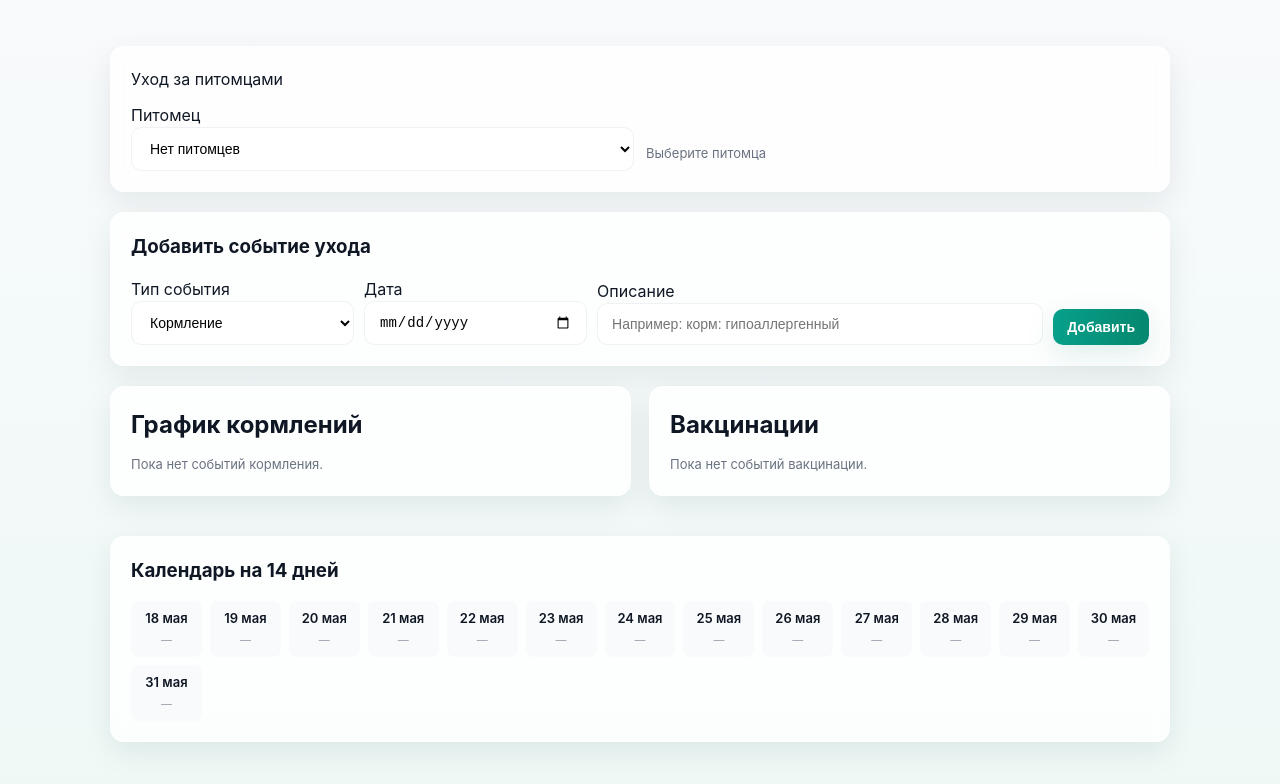
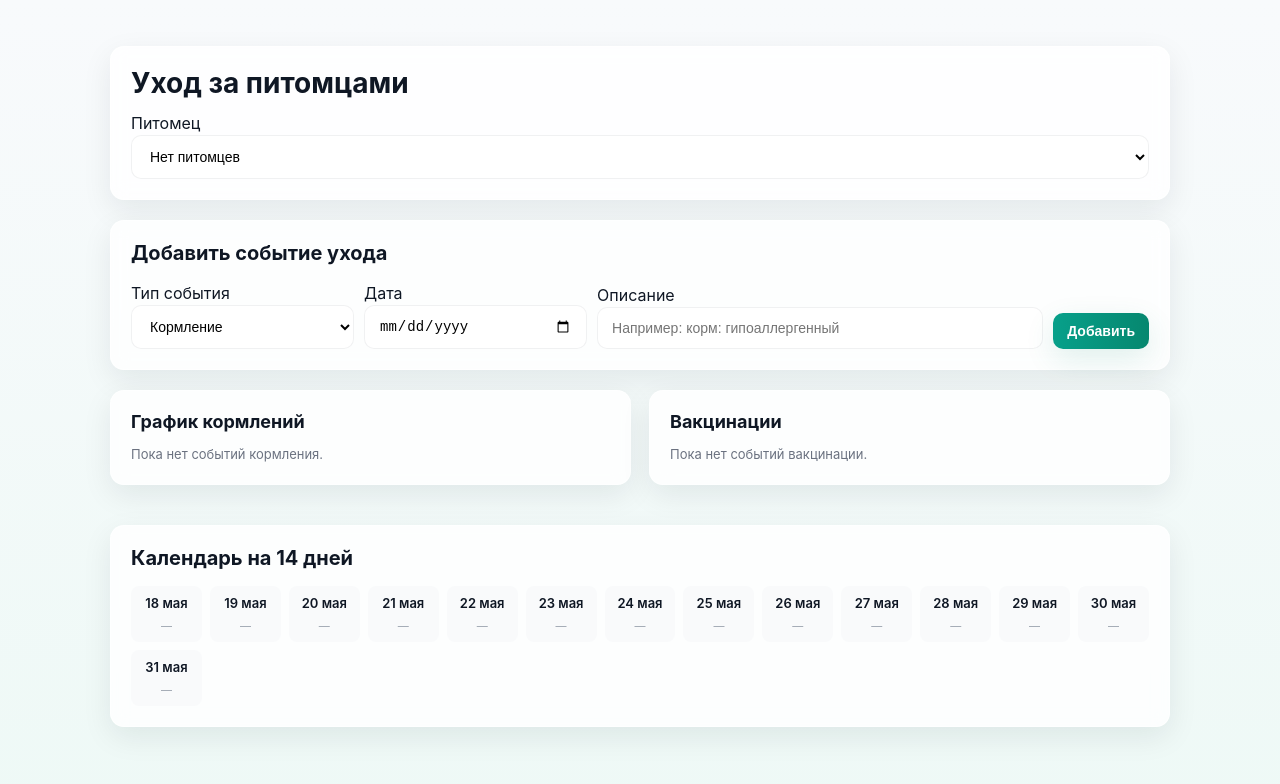
Before and after one commit to twensevts/vetdiary, a React (Vite) app in the folder frontend/: page /care in a window 1280 px wide. Shown: the top 784 px of the page. Built offline with nearby package versions, Linux system fonts and the light colour scheme.

Commit message:
final version?

```diff
--- a/frontend/src/components/PetDetailModal.jsx
+++ b/frontend/src/components/PetDetailModal.jsx
@@ -6,6 +6,14 @@ const formatDate = (dateValue) => {
     const date = new Date(dateValue);
     if (Number.isNaN(date.getTime())) return 'Не указано';
     return date.toLocaleDateString('ru-RU');
+};
+
+const pluralizeRu = (value, one, few, many) => {
+    const mod10 = value % 10;
+    const mod100 = value % 100;
+    if (mod10 === 1 && mod100 !== 11) return one;
+    if (mod10 >= 2 && mod10 <= 4 && (mod100 < 12 || mod100 > 14)) return few;
+    return many;
 };
 
 const calculateAge = (dateValue) => {
@@ -19,7 +27,19 @@ const calculateAge = (dateValue) => {
         years -= 1;
     }
     if (years < 0) return 'Не указано';
-    return `${years} ${years === 1 ? 'год' : years < 5 ? 'года' : 'лет'}`;
+    if (years === 0) {
+        let months = (today.getFullYear() - birthDate.getFullYear()) * 12 + (today.getMonth() - birthDate.getMonth());
+        if (today.getDate() < birthDate.getDate()) months -= 1;
+        months = Math.max(months, 0);
+        if (months === 0) {
+            const start = new Date(birthDate.getFullYear(), birthDate.getMonth(), birthDate.getDate());
+            const end = new Date(today.getFullYear(), today.getMonth(), today.getDate());
+            const days = Math.max(Math.floor((end - start) / 86400000), 0);
+            return `${days} ${pluralizeRu(days, 'день', 'дня', 'дней')}`;
+        }
+        return `${months} ${pluralizeRu(months, 'месяц', 'месяца', 'месяцев')}`;
+    }
+    return `${years} ${pluralizeRu(years, 'год', 'года', 'лет')}`;
 };
 
 const getPetEmoji = (species) => {
--- a/frontend/src/index.css
+++ b/frontend/src/index.css
@@ -50,6 +50,7 @@ body {
 }
 
 .container {
+  width: 100%;
   max-width: var(--max-width);
   margin: 0 auto;
   padding: 0 20px;
@@ -130,6 +131,34 @@ body {
 .header-muted {
   color: var(--muted-700);
   font-size: 13px;
+}
+
+.page-title {
+  font-size: 28px;
+  font-weight: 700;
+  line-height: 1.15;
+  margin: 0 0 18px;
+}
+
+.section-title {
+  font-size: 20px;
+  font-weight: 700;
+  line-height: 1.2;
+  margin: 0;
+}
+
+.card-title {
+  font-size: 18px;
+  font-weight: 700;
+  line-height: 1.2;
+  margin: 0;
+}
+
+.item-title {
+  font-size: 15px;
+  font-weight: 600;
+  line-height: 1.25;
+  margin: 0;
 }
 
 .form-group {
--- a/frontend/src/pages/Care.jsx
+++ b/frontend/src/pages/Care.jsx
@@ -116,10 +116,10 @@ export default function Care() {
         <div className="page-container">
             <div className="card">
                 <div className="card-header" style={{ marginBottom: '12px' }}>
-                    <span>Уход за питомцами</span>
+                    <h2 className="page-title" style={{ marginBottom: 0 }}>Уход за питомцами</h2>
                 </div>
 
-                <div style={{ display: 'grid', gridTemplateColumns: '1fr 1fr', gap: '12px' }}>
+                <div style={{ display: 'grid', gridTemplateColumns: '1fr', gap: '12px' }}>
                     <div className="form-group" style={{ marginBottom: 0 }}>
                         <label>Питомец</label>
                         <select
@@ -135,15 +135,11 @@ export default function Care() {
                             ))}
                         </select>
                     </div>
-
-                    <div className="muted" style={{ alignSelf: 'end', paddingBottom: '8px' }}>
-                        {selectedPet ? `Выбран: ${selectedPet.name}` : 'Выберите питомца'}
-                    </div>
                 </div>
             </div>
 
             <div className="card">
-                <h3 style={{ marginBottom: '16px' }}>Добавить событие ухода</h3>
+                <h3 className="section-title" style={{ marginBottom: '16px' }}>Добавить событие ухода</h3>
 
                 {error && (
                     <div style={{ background: '#FEE2E2', color: '#991B1B', padding: '10px', borderRadius: '6px', marginBottom: '15px', fontSize: '14px' }}>
@@ -192,12 +188,12 @@ export default function Care() {
 
             <div className="care-grid">
                 <div className="card">
-                    <h2 style={{ marginBottom: '12px' }}>График кормлений</h2>
+                    <h2 className="card-title" style={{ marginBottom: '12px' }}>График кормлений</h2>
                     {feedingEvents.length === 0 && <p className="muted">Пока нет событий кормления.</p>}
                     {feedingEvents.map((event) => (
                         <div key={event.id} className={`care-row ${eventColors[event.event_type] || ''}`}>
                             <div>
-                                <div style={{ fontWeight: 600 }}>{selectedPet?.name || 'Питомец'} — {eventLabelMap[event.event_type] || event.event_type}</div>
+                                <div className="item-title">{selectedPet?.name || 'Питомец'} — {eventLabelMap[event.event_type] || event.event_type}</div>
                                 <div className="muted">{event.description}</div>
                             </div>
                             <div className="muted">{formatDate(event.event_date)}</div>
@@ -206,12 +202,12 @@ export default function Care() {
                 </div>
 
                 <div className="card">
-                    <h2 style={{ marginBottom: '12px' }}>Вакцинации</h2>
+                    <h2 className="card-title" style={{ marginBottom: '12px' }}>Вакцинации</h2>
                     {vaccinationEvents.length === 0 && <p className="muted">Пока нет событий вакцинации.</p>}
                     {vaccinationEvents.map((event) => (
                         <div key={event.id} className={`care-row ${eventColors[event.event_type] || ''}`}>
                             <div>
-                                <div style={{ fontWeight: 600 }}>{selectedPet?.name || 'Питомец'} — {eventLabelMap[event.event_type] || event.event_type}</div>
+                                <div className="item-title">{selectedPet?.name || 'Питомец'} — {eventLabelMap[event.event_type] || event.event_type}</div>
                                 <div className="muted">{event.description}</div>
                             </div>
                             <div className="muted">{formatDate(event.event_date)}</div>
@@ -222,7 +218,7 @@ export default function Care() {
 
             {/* Простой календарь на 14 дней */}
             <div className="card" style={{ marginTop: '20px' }}>
-                <h3 style={{ marginBottom: '16px' }}>Календарь на 14 дней</h3>
+                <h3 className="section-title" style={{ marginBottom: '16px' }}>Календарь на 14 дней</h3>
                 <div style={{ display: 'grid', gridTemplateColumns: 'repeat(auto-fill, minmax(70px, 1fr))', gap: '8px' }}>
                     {Array.from({ length: 14 }).map((_, i) => {
                         const date = new Date();
--- a/frontend/src/pages/Pets.jsx
+++ b/frontend/src/pages/Pets.jsx
@@ -49,7 +49,7 @@ export default function Pets() {
         <div className="page-container">
             <div className="card">
                 <div className="card-header">
-                    <span>Питомцы</span>
+                    <h2 className="page-title" style={{ marginBottom: 0 }}>Питомцы</h2>
                     <button className="btn btn-primary" onClick={() => setIsModalOpen(true)}>+ Добавить питомца</button>
                 </div>
 
--- a/frontend/src/pages/Profile.jsx
+++ b/frontend/src/pages/Profile.jsx
@@ -63,8 +63,8 @@ export default function Profile() {
 
     return (
         <div className="page-container">
-            <div className="card" style={{ maxWidth: '500px', margin: '0 auto' }}>
-                <h2 style={{ marginBottom: '20px' }}>Мой профиль</h2>
+            <div className="card" style={{ maxWidth: '980px', width: '100%', margin: '0 auto' }}>
+                <h2 style={{ marginBottom: '20px', fontSize: '28px', fontWeight: 700 }}>Мой профиль</h2>
 
                 {error && (
                     <div style={{ background: '#FEE2E2', color: '#991B1B', padding: '10px', borderRadius: '6px', marginBottom: '15px', fontSize: '14px' }}>
@@ -101,7 +101,7 @@ export default function Profile() {
                     </div>
 
                     <hr style={{ border: 'none', borderTop: '1px solid var(--border-color)', margin: '8px 0' }} />
-                    <p style={{ fontSize: '13px', color: 'var(--text-muted)' }}>Оставьте поля пароля пустыми, если не хотите его менять</p>
+                    <p style={{ fontSize: '28px', color: 'var(--text-muted)', fontWeight: 700, lineHeight: 1.1, margin: '4px 0 0' }}>Смена пароля</p>
 
                     <div className="form-group" style={{ marginBottom: 0 }}>
                         <label style={{ display: 'block', marginBottom: '5px', fontSize: '14px', fontWeight: '500' }}>Текущий пароль</label>
```
Also changed, not shown: frontend/src/pages/Dashboard.jsx (+11 -11 lines), frontend/src/pages/Forum.jsx (+11 -3 lines).
